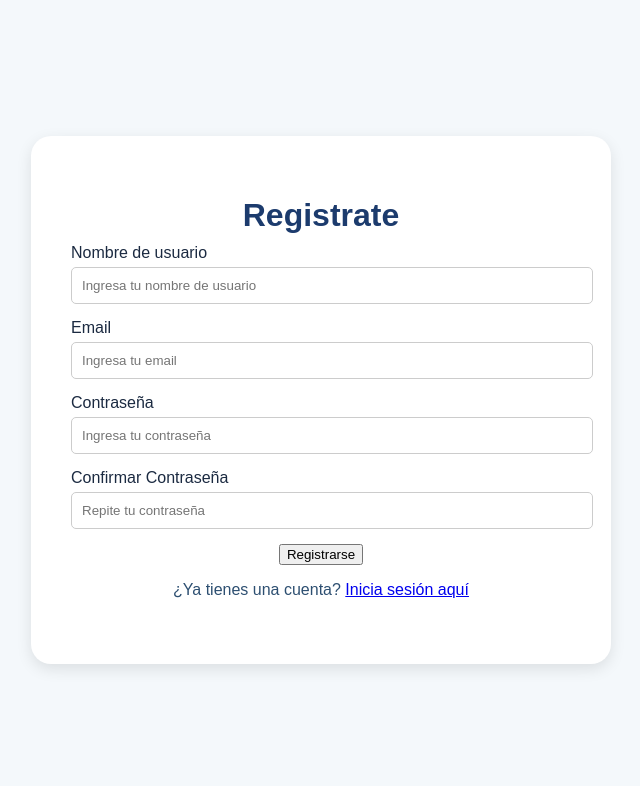
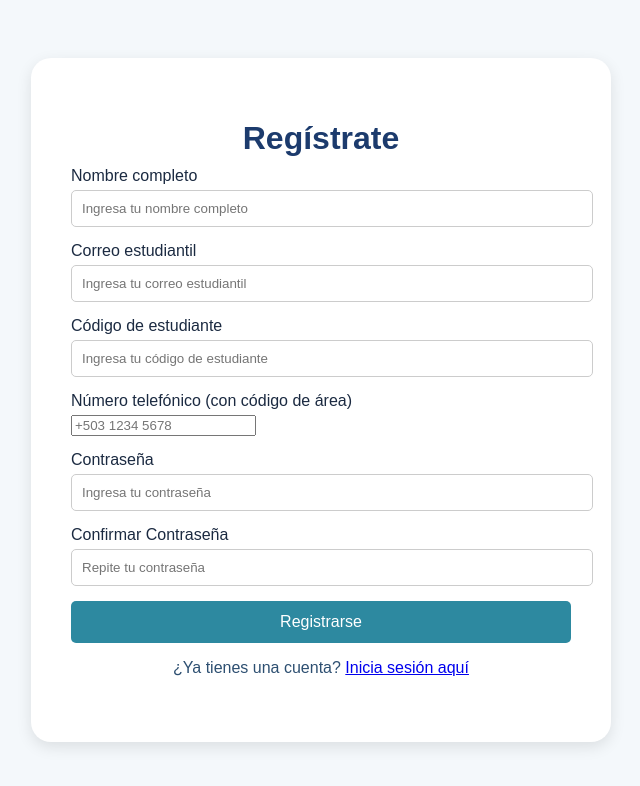
Before and after one commit to DanCastSV/Cuscatec, a Django app: page /register/ in a window 1280 px wide. Shown: the top 786 px of the page, without its empty margins (319-959 px from the left). Run offline with Django 5.2, Linux system fonts and the light colour scheme.

Commit message:
menoras en los html

```diff
--- a/Cuscatec/cusca/templates/cusca/index.html
+++ b/Cuscatec/cusca/templates/cusca/index.html
@@ -19,7 +19,7 @@
             <button>🔍</button>
         </div>
 
-        <a href=# class="login-btn">Ir al Login</a>
+        <a href="{% url 'login' %}" class="login-btn">Ir al Login</a>
 
         <div class="futuro">
             <p>✨ Aquí se agregarán más funciones a futuro...</p>
--- a/Cuscatec/cusca/templates/cusca/register.html
+++ b/Cuscatec/cusca/templates/cusca/register.html
@@ -9,18 +9,34 @@
 </head>
 <body>
     <div class="container">
-        <h1>Registrate</h1>
-        <form method="post" class="register-form">
+        <h1>Regístrate</h1>
+        <form method="post" class="register-form" id="registerForm">
             {% csrf_token %}
 
             <div class="form-group">
-                <label for="username">Nombre de usuario <span class="required"></span></label>
-                <input type="text" id="username" name="username" placeholder="Ingresa tu nombre de usuario" required>
+                <label for="username">Nombre completo <span class="required"></span></label>
+                <input type="text" id="username" name="username" placeholder="Ingresa tu nombre completo" required>
             </div>
 
             <div class="form-group">
-                <label for="email">Email <span class="required"></span></label>
-                <input type="email" id="email" name="email" placeholder="Ingresa tu email" required>
+                <label for="email">Correo estudiantil <span class="required"></span></label>
+                <input type="email" id="email" name="email" placeholder="Ingresa tu correo estudiantil" required>
+            </div>
+
+            <div class="form-group">
+                <label for="codigo">Código de estudiante <span class="required"></span></label>
+                <input type="text" id="codigo" name="codigo" placeholder="Ingresa tu código de estudiante" required>
+            </div>
+
+            <div class="form-group">
+                <label for="telefono">Número telefónico (con código de área) <span class="required"></span></label>
+                <input
+                    type="tel"
+                    id="telefono"
+                    name="telefono"
+                    placeholder="+503 1234 5678"
+                    pattern="^\+\d{1,3}\s\d{4}\s\d{4}$"
+                    required>
             </div>
 
             <div class="form-group">
@@ -33,7 +49,7 @@
                 <input type="password" id="confirm_password" name="confirm_password" placeholder="Repite tu contraseña" required>
             </div>
 
-            <button type="submit" class="btn-submit">Registrarse</button>
+            <button id="register-button" type="submit" class="btn-submit">Registrarse</button>
         </form>
 
         <p class="redirect-text">
@@ -41,5 +57,24 @@
             <a href="{% url 'login' %}">Inicia sesión aquí</a>
         </p>
     </div>
+
+    <!-- <script>
+        // Validación opcional de contraseñas en frontend
+        document.getElementById('registerForm').addEventListener('submit', function(e) {
+            const pass = document.getElementById('password').value;
+            const confirm = document.getElementById('confirm_password').value;
+
+            if (pass !== confirm) {
+                e.preventDefault();
+                alert("Las contraseñas no coinciden.");
+            } else {
+                // Si las contraseñas coinciden, el formulario se enviará.
+                // Django se encargará de la redirección después de un registro exitoso.
+                // Si aún quieres forzar la redirección desde el frontend (no recomendado con Django):
+                // e.preventDefault();
+                // window.location.href = "{% url 'login' %}";
+            }
+        });
+    </script> -->
 </body>
 </html>
--- a/Cuscatec/static/css/style.css
+++ b/Cuscatec/static/css/style.css
@@ -101,7 +101,7 @@ p {
     border-color: #2d89a0;
     outline: none;
 }
-.register-btn {
+.btn-submit {
     width: 100%;
     padding: 12px;
     background-color: #2d89a0;
@@ -112,6 +112,7 @@ p {
     cursor: pointer;
     transition: background-color 0.3s ease;
 }
-.register-button:hover {
+
+.btn-submit:hover {
     background-color: #1c3b6d;
 }
```
Also changed, not shown: Cuscatec/cusca/templates/cusca/login.html (+6 -2 lines).
